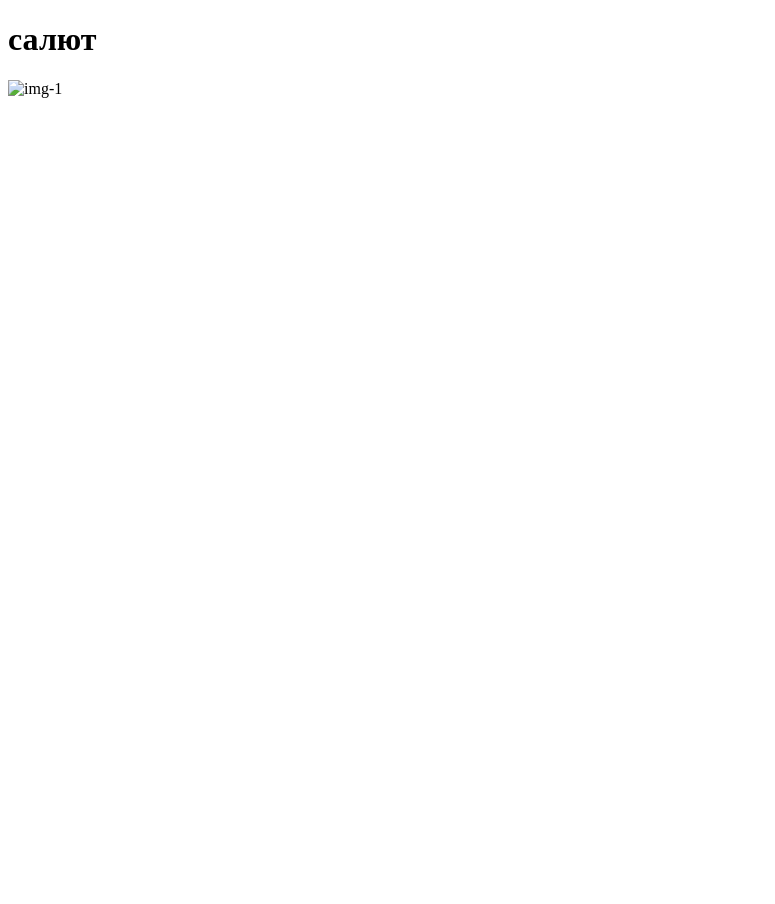
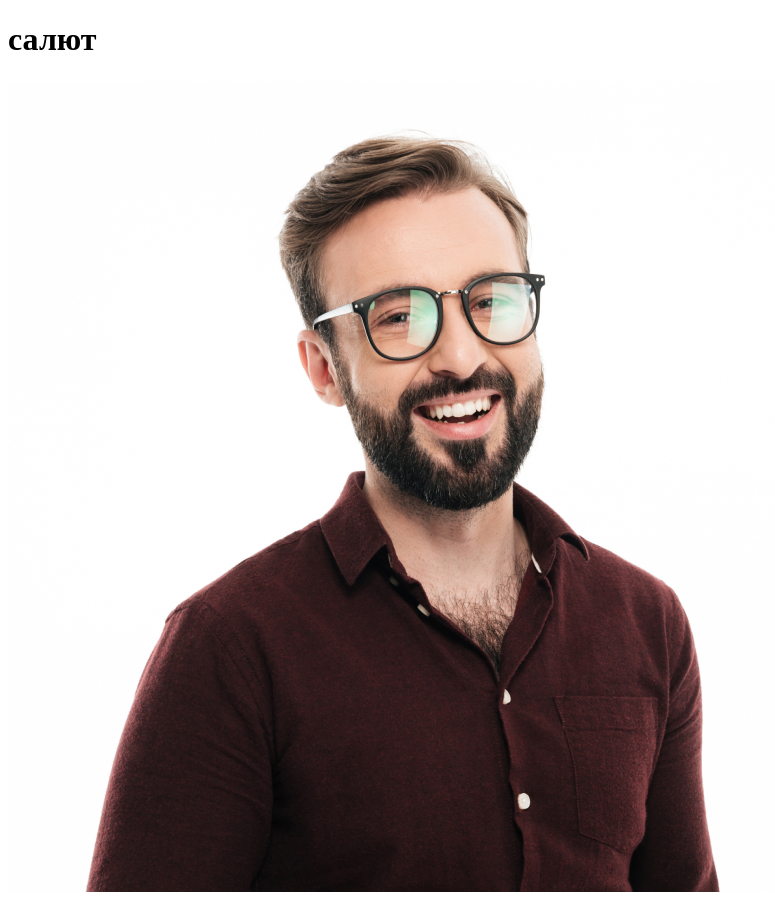
Before and after one commit to platinadoc/github-tutorial, a plain HTML site: page index.html in a window 1280 px wide. Shown: the whole page, without its empty margins (0-775 px from the left). Before the commit the page ends 800 px from the top, so only its background shows below. Drawn offline with Linux system fonts and the light colour scheme; the site is published under a folder, as on GitHub Pages, so addresses that start at the root find nothing.

Commit message:
Обновлен путь к изображению

```diff
--- a/index.html
+++ b/index.html
@@ -8,6 +8,6 @@
 </head>
 <body>
  <h1>салют</h1>
- <img src="/images/img-1.jpg" alt="img-1">
+ <img src="images/img-1.jpg" alt="img-1">
 </body>
 </html>
```
